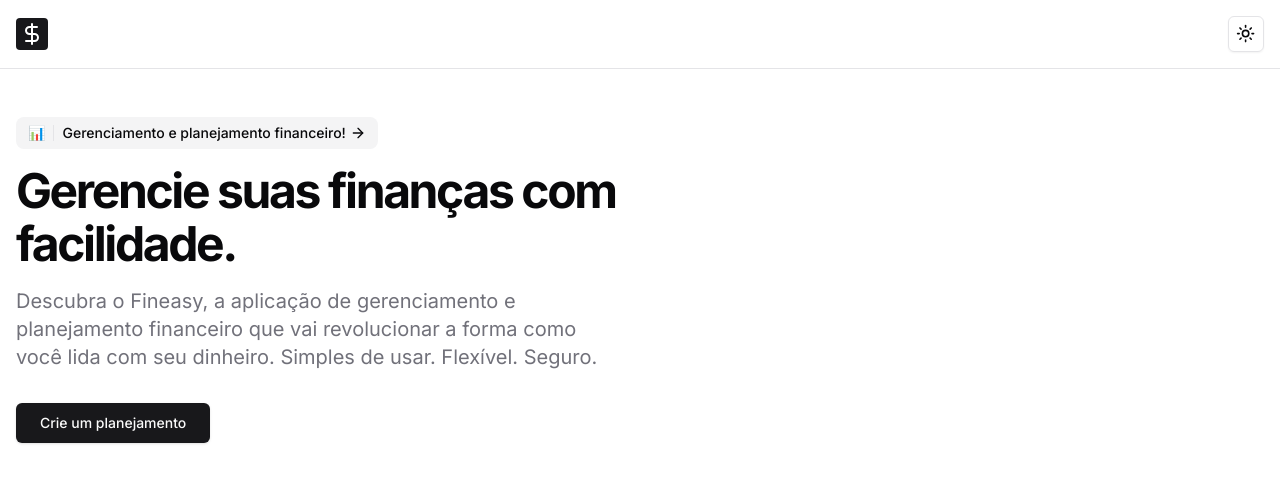
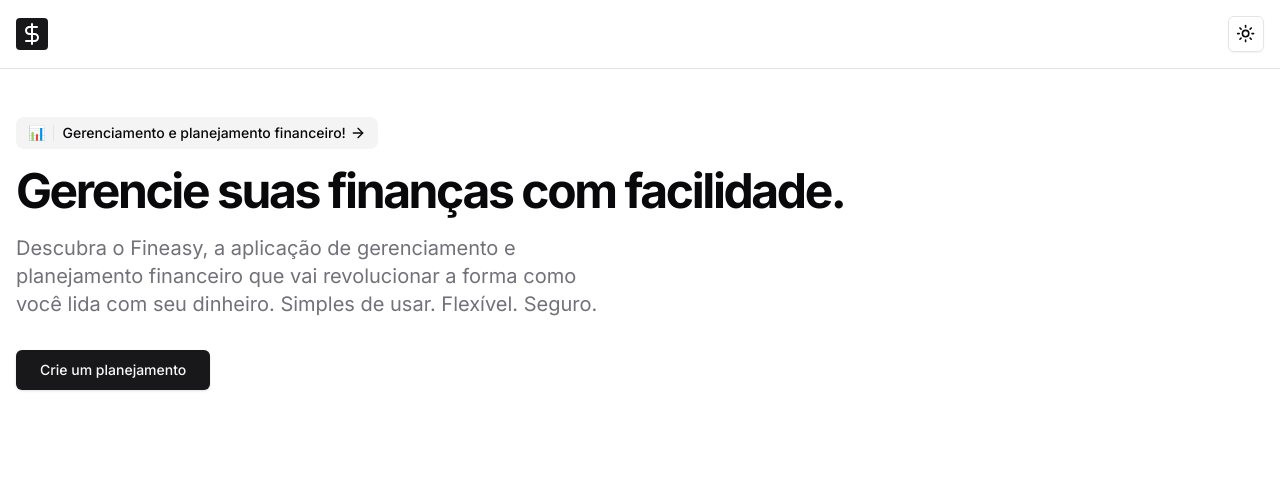
Before and after one commit to lui7henrique/fineasy, a Next.js app: page / in a window 1280 px wide. Shown: the top 482 px of the page. Built offline with nearby package versions, Linux system fonts and the light colour scheme.

Commit message:
fix(home): increase heading max-width to break-word

```diff
--- a/src/app/page.tsx
+++ b/src/app/page.tsx
@@ -11,7 +11,7 @@
 export default function Home() {
   return (
     <div className="max-w-app mx-auto py-12 flex flex-col justify-center p-4">
-      <div className="max-w-[780px]">
+      <div className="max-w-[830px]">
         <Link
           href="/docs/changelog"
           className="inline-flex items-center rounded-lg bg-muted px-3 py-1.5 text-sm font-medium mb-4"
```
